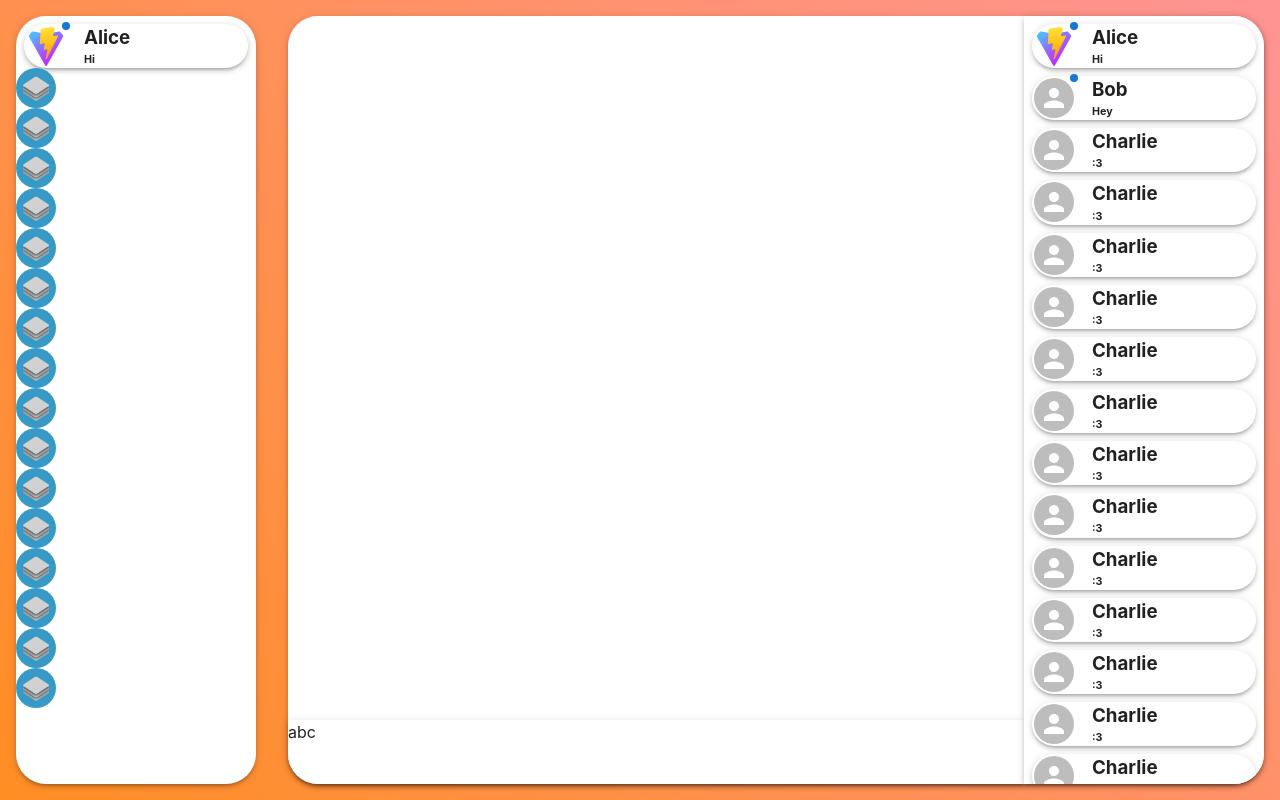
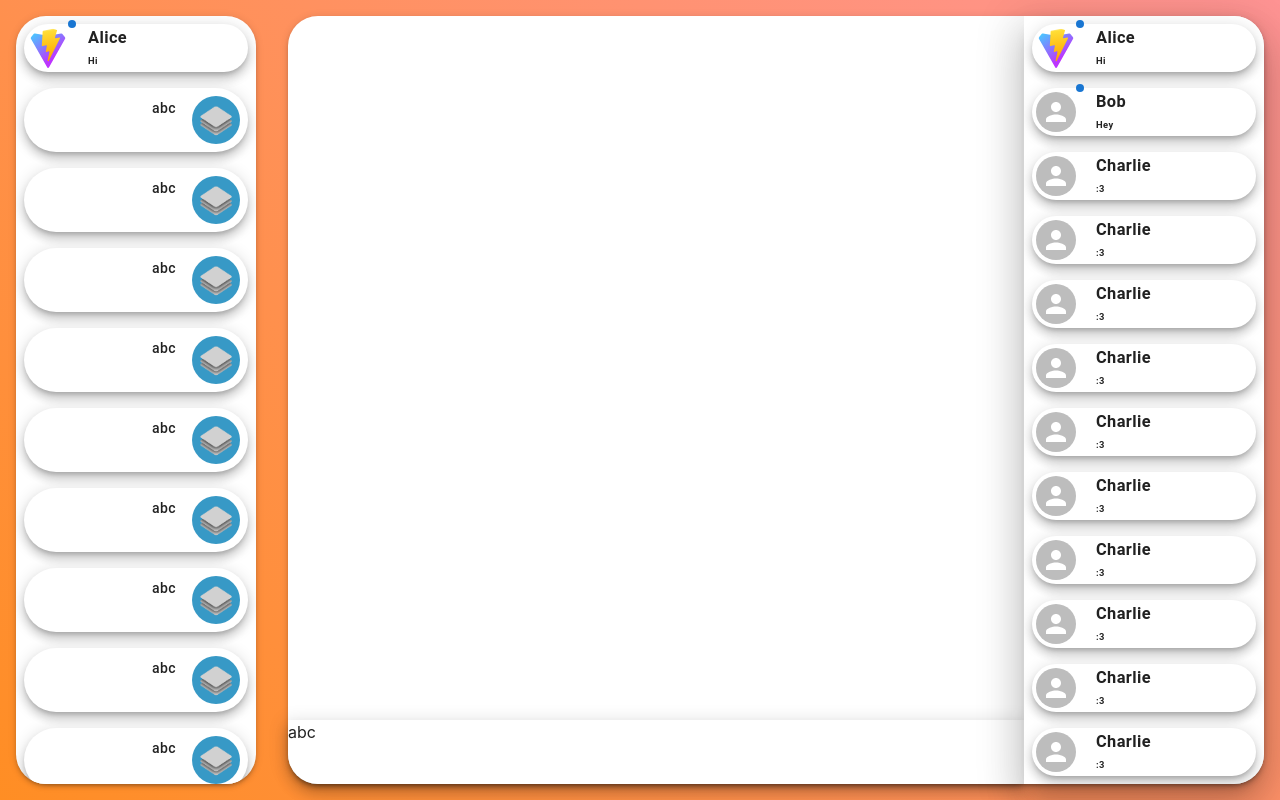
Before and after one commit to Sn00pyW00dst0ck/CEN5035-Project, a React (Vite) app in the folder frontend/: page / in a window 1280 px wide. Built offline with nearby package versions, Linux system fonts and the light colour scheme.

Commit message:
Completed base form of server badge and added button functionality to server and user badges.

```diff
--- a/frontend/src/MainScreen/ServerAndMembers/ActiveServer/ActiveServer.jsx
+++ b/frontend/src/MainScreen/ServerAndMembers/ActiveServer/ActiveServer.jsx
@@ -4,7 +4,7 @@ function ActiveServer() {
     return (
         <div style={{ display: "flex", height: "100%", width: "100%" , marginLeft: "0", marginRight: "0"}}>
 
-            <Paper elevation={100} sx={{
+            <Paper elevation={10} sx={{
                 borderRadius: 7.5,
                 borderTopLeftRadius: 0,
                 borderTopRightRadius: 0,
--- a/frontend/src/MainScreen/ServerAndMembers/Members/Members.jsx
+++ b/frontend/src/MainScreen/ServerAndMembers/Members/Members.jsx
@@ -39,7 +39,7 @@ function Members() {
     return (
         <div style={{ display: "flex", width: "15rem", height: "100%", margin: "0"}}>
 
-            <Paper elevation={25} sx={{
+            <Paper elevation={24} sx={{
                 borderRadius: 7.5,
                 borderBottomLeftRadius: 0,
                 borderTopLeftRadius: 0
--- a/frontend/src/MainScreen/ServerList/ServerBadge/ServerBadge.jsx
+++ b/frontend/src/MainScreen/ServerList/ServerBadge/ServerBadge.jsx
@@ -1,13 +1,35 @@
-import {Avatar, Badge, Stack} from "@mui/material";
+import {Avatar, Badge, Button, Paper, Stack} from "@mui/material";
+import {useState} from "react";
 
+function GetUserInfo(){
+    alert("I am an alert box!");
+}
 
 function ServerBadge(props) {
-    return(
-        <div style={{display: "flex", width: "100%", marginRight: "0", marginLeft: "auto"}}>
 
-            <Avatar style={{display: "flex"}} src = "/serverDefault.png"/>
+    const [hovered, setHovered] = useState(false);
 
-        </div>
+    return (
+        <Button onClick={GetUserInfo} sx={{
+            display: "flex", width: "calc(100% - 1rem)", margin: ".5rem", padding: "0", borderRadius: 10,
+            color: "orange", textTransform: "none", }}
+                onMouseEnter={() => setHovered(true)}
+                onMouseLeave={() => setHovered(false)}
+        >
+            <Paper elevation={hovered ? 24 : 7} className="UserBadgeContainer" sx={{
+                display: "flex", width: "100%", height: "fit-content", margin: "0", borderRadius: 10
+            }}>
+                <Stack sx={{display: "flex", width: "100%", height: "fit-content", margin: ".5rem"}} direction = "row-reverse" spacing={2}>
+
+                    <Avatar sx={{width: "3rem", height: "3rem"}} src ="serverDefault.png" alt = "test"></Avatar>
+
+                    <div style={{display: "flex"}} >
+                        abc
+                    </div>
+                </Stack>
+            </Paper>
+
+        </Button>
     )
 
 }
--- a/frontend/src/UserBadge/UserBadge.jsx
+++ b/frontend/src/UserBadge/UserBadge.jsx
@@ -1,14 +1,30 @@
 import './UserBadge.css'
-import {Avatar, Badge, Paper, Stack} from "@mui/material";
+import {Avatar, Badge, Button, Paper, Stack} from "@mui/material";
+import {useState} from "react";
+
+
+
+function GetUserInfo(){
+    alert("I am an alert box!");
+}
+
 function UserBadge(props) {
 
+    const [hovered, setHovered] = useState(false);
+
     return (
-        <Paper elevation={75} style={{display: "flex", margin: ".5rem", marginBottom: "0"}} className="UserBadgeContainer" sx={{
-            borderRadius: 10
+        <Button onClick={GetUserInfo} sx={{
+            display: "flex", width: "calc(100% - 1rem)", margin: ".5rem", padding: "0", borderRadius: 10,
+        color: "orange", textTransform: "none", }}
+            onMouseEnter={() => setHovered(true)}
+            onMouseLeave={() => setHovered(false)}
+        >
+            <Paper elevation={hovered ? 24 : 7} className="UserBadgeContainer" sx={{
+                display: "flex", width: "100%", height: "fit-content", margin: "0", borderRadius: 10
             }}>
                 <Stack direction = "row" spacing ={2}>
-                <Badge invisible={!props.online} style={{margin: "2px"}} color="primary" badgecontent=" " variant ="dot">
-                    <Avatar src ={props.img} alt = "test"></Avatar>
+                    <Badge invisible={!props.online} color="primary" variant ="dot">
+                        <Avatar src ={props.img} sx={{margin: ".25rem"}} alt = "test"></Avatar>
                     </Badge>
 
                     <div>
@@ -18,6 +34,8 @@ function UserBadge(props) {
                     </div>
                 </Stack>
             </Paper>
+
+        </Button>
     )
 
 }
```
Also changed, not shown: 1 other file (tests, documents, lock files or other folders). Lines whose indentation alone changed are shown as unchanged.
